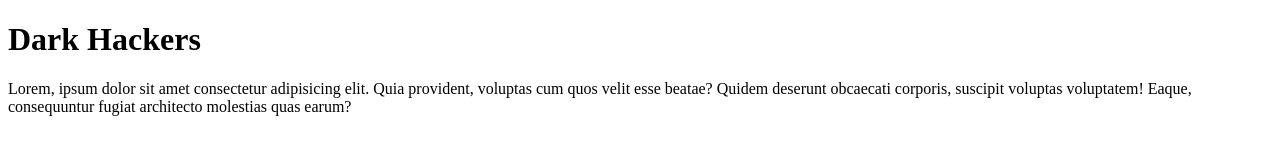
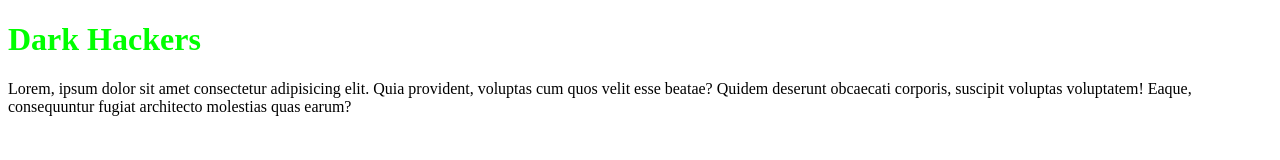
Before and after one commit to murshudshop/Hacker, a plain HTML site: page index.html in a window 1280 px wide. Drawn offline with Linux system fonts and the light colour scheme.

Commit message:
rəng lime qoydum və css əlavə etdim

```diff
--- a/index.html
+++ b/index.html
@@ -5,6 +5,7 @@
     <meta http-equiv="X-UA-Compatible" content="IE=edge">
     <meta name="viewport" content="width=device-width, initial-scale=1.0">
     <title>Git & Github</title>
+    <link rel="stylesheet" href="style.css">
 </head>
 <body>
     <h1>Dark Hackers</h1>
--- /dev/null
+++ b/style.css
@@ -0,0 +1,3 @@
+h1{
+    color: lime;
+}
```
